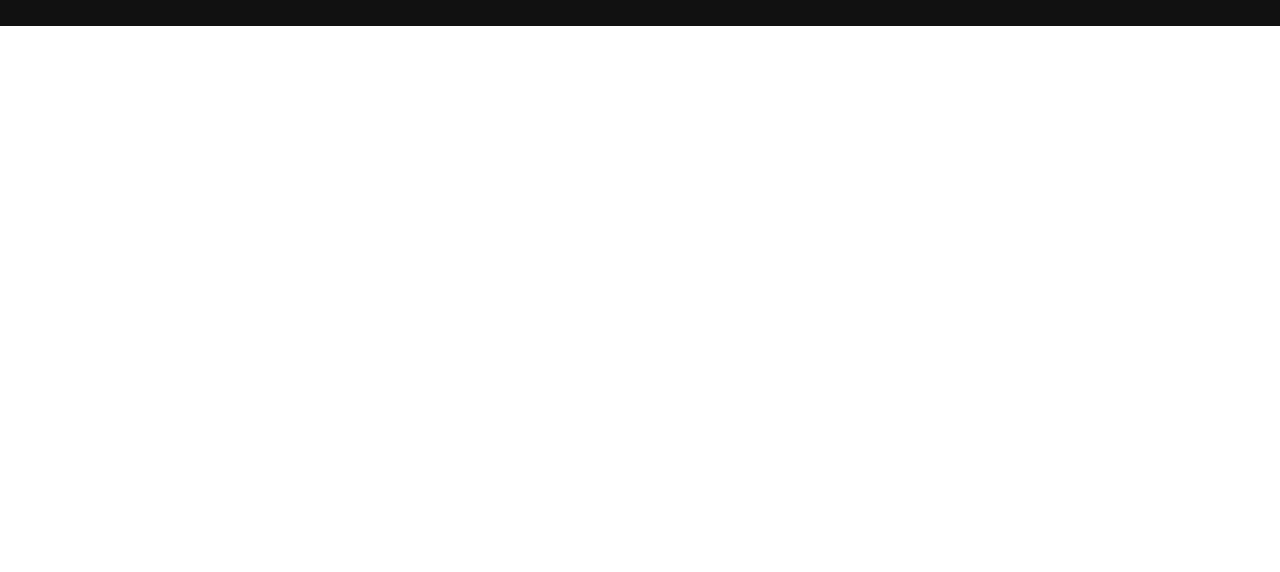
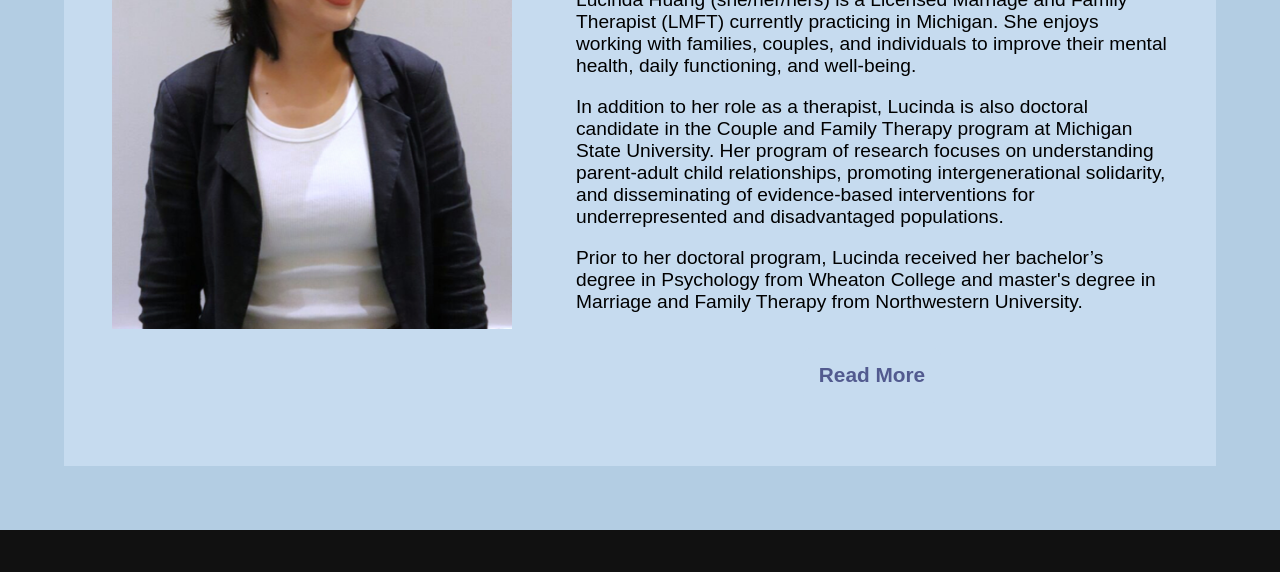
Before and after one commit to ralphwx/peac-performance, a React app: page / in a window 1280 px wide. Shown: the part 1116-1688 px from the top of the page. Before the commit the page ends 1142 px from the top, so only its background shows below. Built offline with nearby package versions, Linux system fonts and the light colour scheme.

Commit message:
Added about blurb to home page

```diff
--- a/src/home.css
+++ b/src/home.css
@@ -121,6 +121,7 @@ body {
     font-weight: bold;
     font-size: clamp(0.8rem, 2.6vw, 1.3rem);
     margin: 0.75em;
+    transition: background-color 0.25s ease-in-out;
 }
 
 .learn-more-button:hover {
--- a/src/home.js
+++ b/src/home.js
@@ -3,16 +3,88 @@ import ReactDOM from "react-dom/client";
 import "./home.css";
 import {Header} from "./header.js";
 import {Footer} from "./footer.js";
+import {useState, useEffect} from "react";
 
-function ServiceBox({service, img, description}) {
-    return <div className="service-box">
-        <img src={img} className="service-preview-img" />
-        <div className="service-header">{service}</div>
-        <div className="service-description">{description}</div>
-        <div style={{width: "100%", display: "flex", justifyContent: "center"}}>
-            <button className="learn-more-button">Learn More</button>
+const about_threshold = 960;
+
+function AboutBlurb() {
+    return <div>
+       <p style={{fontSize: "1.2rem"}}>
+           Lucinda Huang (she/her/hers) is a Licensed Marriage and
+           Family Therapist (LMFT) currently practicing in Michigan. She
+           enjoys working with families, couples, and individuals to
+           improve their mental health, daily functioning, and
+           well-being.
+       </p>
+       <p style={{fontSize: "1.2rem"}}>
+           In addition to her role as a therapist, Lucinda is also
+           doctoral candidate in the Couple and Family Therapy program
+           at Michigan State University. Her program of research focuses
+           on understanding parent-adult child relationships, promoting
+           intergenerational solidarity, and disseminating of
+           evidence-based interventions for underrepresented and
+           disadvantaged populations.
+       </p>
+       <p style={{fontSize: "1.2rem"}}>
+           Prior to her doctoral program, Lucinda received her
+           bachelor’s degree in Psychology from Wheaton College and
+           master's degree in Marriage and Family Therapy from
+           Northwestern University.
+       </p>
+    </div>
+}
+
+function AboutHome() {
+    const [displayState, setDisplayState] = useState("wide");
+
+    let updateState = () => {
+        if(window.innerWidth > about_threshold) {
+            setDisplayState("wide");
+        } else {
+            setDisplayState("medium");
+        }
+    }
+
+    useEffect(() => {
+        updateState();
+        window.addEventListener("resize", updateState);
+
+        return () => {
+            window.removeEventListener("resize", updateState);
+        }
+    }, []);
+
+    if(displayState === "wide") {
+       return <div style={{
+           display: "flex",
+           justifyContent: "center",
+           gap: "4rem",
+           alignItems: "flex-start"
+       }}>
+           <div style={{flex: 1, display: "flex", justifyContent: "center", maxWidth: "400px"}}>
+               <img
+                   src="/lucinda-home.png"
+                   style={{width: "100%", height: "auto"}}
+               />
+           </div>
+           <div style={{flex: 1, display: "flex", flexDirection: "column", alignItems: "center", maxWidth: "600px"}}>
+               <h1 style={{fontSize: "3rem"}}>Lucinda Huang 黄瑶冲, M.S., LMFT</h1>
+               <AboutBlurb />
+               <div className="learn-more-button purple">Read More</div>
+           </div>
+       </div>
+    } else {
+        return <div>
+            <h1>Lucinda Huang 黄瑶冲, M.S., LMFT</h1>
+            <img
+                src="/lucinda-home.png"
+                style={{width: "100%", height: "auto"}}
+            />
+            <AboutBlurb />
+            <div className="learn-more-button purple">Read More</div>
         </div>
-    </div>
+    }
+
 }
 
 function Main() {
@@ -33,14 +105,10 @@ function Main() {
                 <button className="learn-more-button">About me</button>
             </div>
         </div>
-        <div className="section" style={{backgroundColor: "#b3cde3", display: "none"}}>
-            <div className="section-h1">Services</div>
-            <div className="services-container">
-                <ServiceBox service={"Individual Therapy"} img={"/individual.jpg"} description={"I offer individual therapy ..."} />
-                <ServiceBox service={"Couples Therapy"} img={"/couple.jpg"} description={"I offer individual therapy ..."} />
-                <ServiceBox service={"Family Therapy"} img={"/family.jpg"} description={"I offer individual therapy ..."} />
+        <div style={{backgroundColor: "#b3cde3", padding: "min(10%, 4rem)"}}>
+            <div style={{backgroundColor: "#c6dbef", padding: "min(10%, 3rem)"}}>
+                <AboutHome />
             </div>
-            <div style={{height: "5rem"}}></div>
         </div>
         <Footer />
     </div>
```
Also changed, not shown: public/lucinda-home.png (added).
